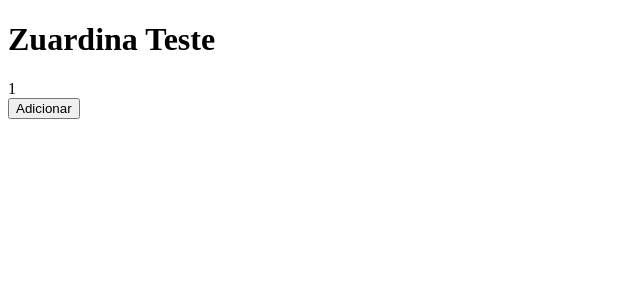
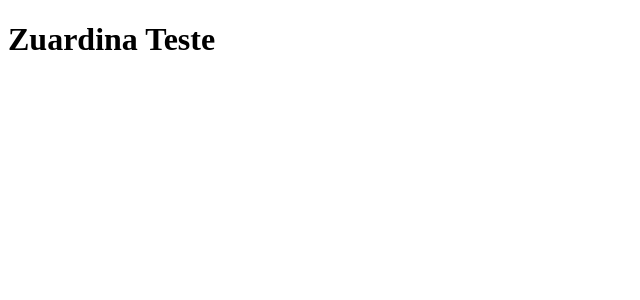
Before and after one commit to Victor2752/PrototipoSite, a Next.js app: page / in a window 1280 px wide. Shown: the top 300 px of the page, without its empty margins (0-640 px from the left). Built offline with nearby package versions, Linux system fonts and the light colour scheme.

Commit message:
nova home

```diff
--- a/pages/index.js
+++ b/pages/index.js
@@ -1,24 +1,7 @@
-import { useState } from 'react';
-
 function Home(){
     return(
         <div>
             <h1>Zuardina Teste</h1>
-            <Contador/>
-        </div>
-    )
-}
-
-function Contador(){
-    const [ contador, setContador ] = useState(1);
-
-    function adicionarContador (){
-        setContador(contador + 1);
-    }
-    return(
-        <div>
-            <div>{contador}</div>
-            <button onClick={adicionarContador}>Adicionar</button>
         </div>
     )
 }
```
